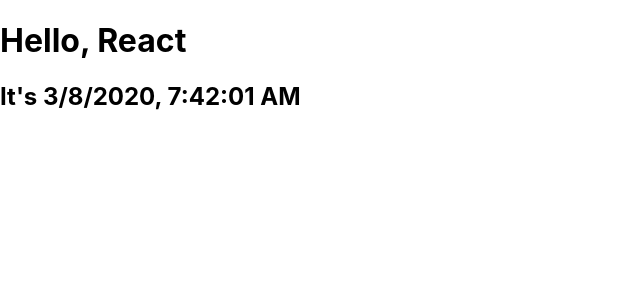
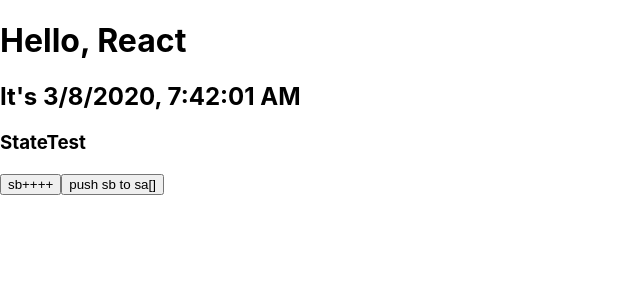
Before and after one commit to NIATAMA/react_review, a React (Create React App) app: page / in a window 1280 px wide. Shown: the top 300 px of the page, without its empty margins (0-640 px from the left). Built offline with nearby package versions, Linux system fonts and the light colour scheme.

Commit message:
state测试

```diff
--- a/src/App.js
+++ b/src/App.js
@@ -2,9 +2,15 @@
 import './App.css';
 // comps
 import SimpleClock from './components/SimpleClock'
+import StateTest from './components/StateTest'
 
 function App(props) {
-  return (<SimpleClock />);
+  return (
+    <div>
+      <SimpleClock />
+      <StateTest />
+    </div>
+  );
 }
 
 export default App;
--- /dev/null
+++ b/src/components/StateTest.jsx
@@ -0,0 +1,39 @@
+import React from 'react'
+
+class StateTest extends React.Component {
+
+    constructor(props) {
+        super(props)
+        this.state = {
+            sa: [],
+            sb: 2
+        }
+        // 绑定函数的this
+        this.sbPlus = this.sbPlus.bind(this)
+        this.pushToSa = this.pushToSa.bind(this)
+    }
+
+    sbPlus() {
+        console.log('aaa')
+        this.setState(state => ({
+            sb: ++state.sb
+        }))
+    }
+    pushToSa() {
+        this.setState((state) => ({
+            sa: state.sa.concat(state.sb)
+        }))
+    }
+
+    render() {
+        return (
+            <div>
+                <h3>StateTest</h3>
+                <button onClick={this.sbPlus}>sb++++</button>
+                <button onClick={this.pushToSa}>push sb to sa[]</button>
+            </div>
+        )
+    }
+}
+
+export default StateTest
```
